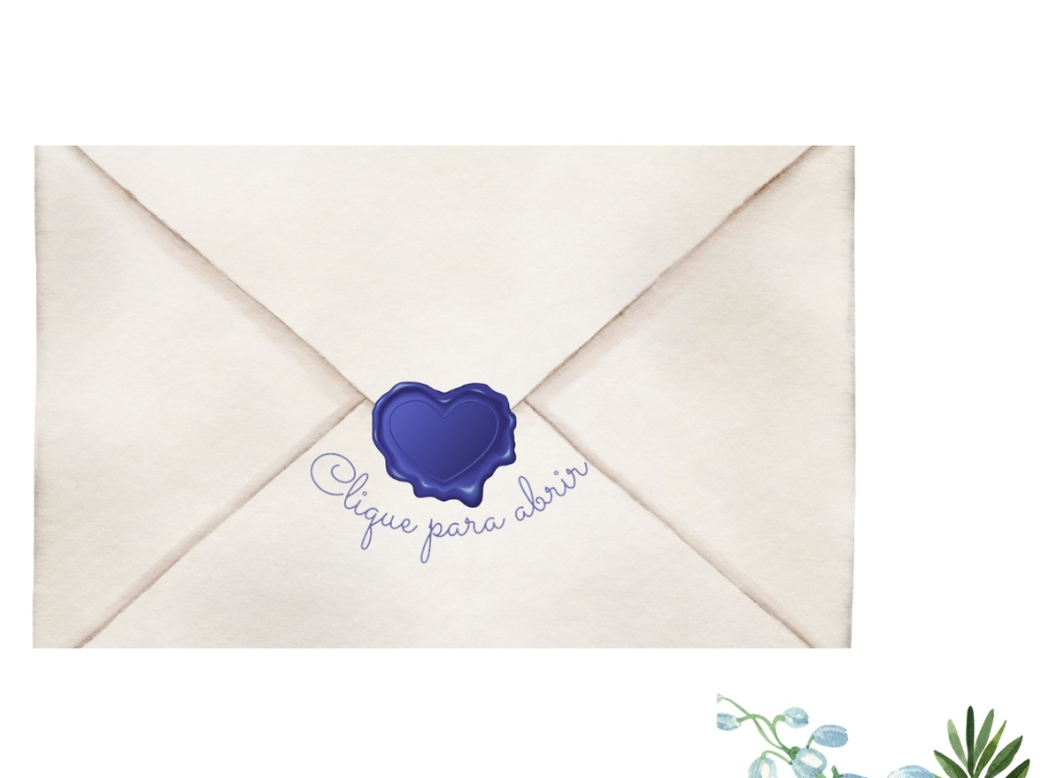
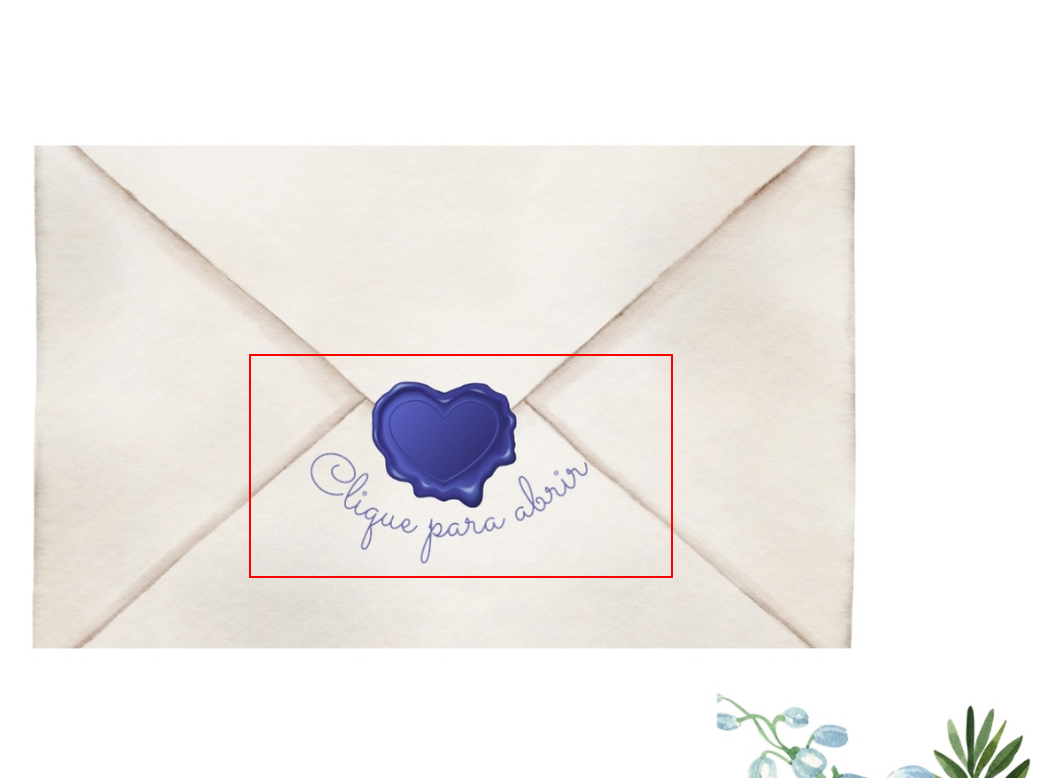
Before and after one commit to pietrodessotti/invite-carol-pietro, a React (Vite) app: page / in a window 1280 px wide. Shown: the part 439-1217 px from the top of the page, without its empty margins (209-1271 px from the left). Built offline with nearby package versions, Linux system fonts and the light colour scheme.

Commit message:
adjusted link to redirect and update last image also added new sizes and spaces to button

```diff
--- a/src/App.tsx
+++ b/src/App.tsx
@@ -19,7 +19,7 @@ function App() {
   }
 
   function onRedirectToSite() {
-    window.location.href = "https://google.com";
+    window.location.href = "https://www.pietroecaroline.com.br/";
   }
 
   return (
--- a/src/styles.tsx
+++ b/src/styles.tsx
@@ -14,18 +14,19 @@ export const ButtonInImage = styled.div<{isConfirmation?: boolean}>`
     top: 50%;
     left: 50%;
     transform: translate(-50%, -50%);
+    border: 2px solid red;
 
-    width: ${({ isConfirmation }) => isConfirmation ? '200px' : '90px'};
-    height: ${({ isConfirmation }) => isConfirmation ? '130px' : '50px'};
-    margin-left: 5px;
-    margin-top: ${({ isConfirmation }) => isConfirmation ? '80px' : '0px'};
+    width: ${({ isConfirmation }) => isConfirmation ? '150px' : '90px'};
+    height: ${({ isConfirmation }) => isConfirmation ? '100px' : '50px'};
+    margin-left: ${({ isConfirmation }) => isConfirmation ? '0px' : '5px'};
+    margin-top: ${({ isConfirmation }) => isConfirmation ? '50px' : '0px'};
 
     z-index: 2;
 
     @media (min-width: 768px) {
-        width: ${({ isConfirmation }) => isConfirmation ? '700px' : '420px'};
-        height: ${({ isConfirmation }) => isConfirmation ? '500px' : '220px'};
-        margin-left: 30px;
+        width: ${({ isConfirmation }) => isConfirmation ? '900px' : '420px'};
+        height: ${({ isConfirmation }) => isConfirmation ? '650px' : '220px'};
+        margin-left: ${({ isConfirmation }) => isConfirmation ? '-50px' : '30px'};
         margin-top: ${({ isConfirmation }) => isConfirmation ? '350px' : '10px'};
     }
 `;
```
Also changed, not shown: public/invite-page3.jpg.
